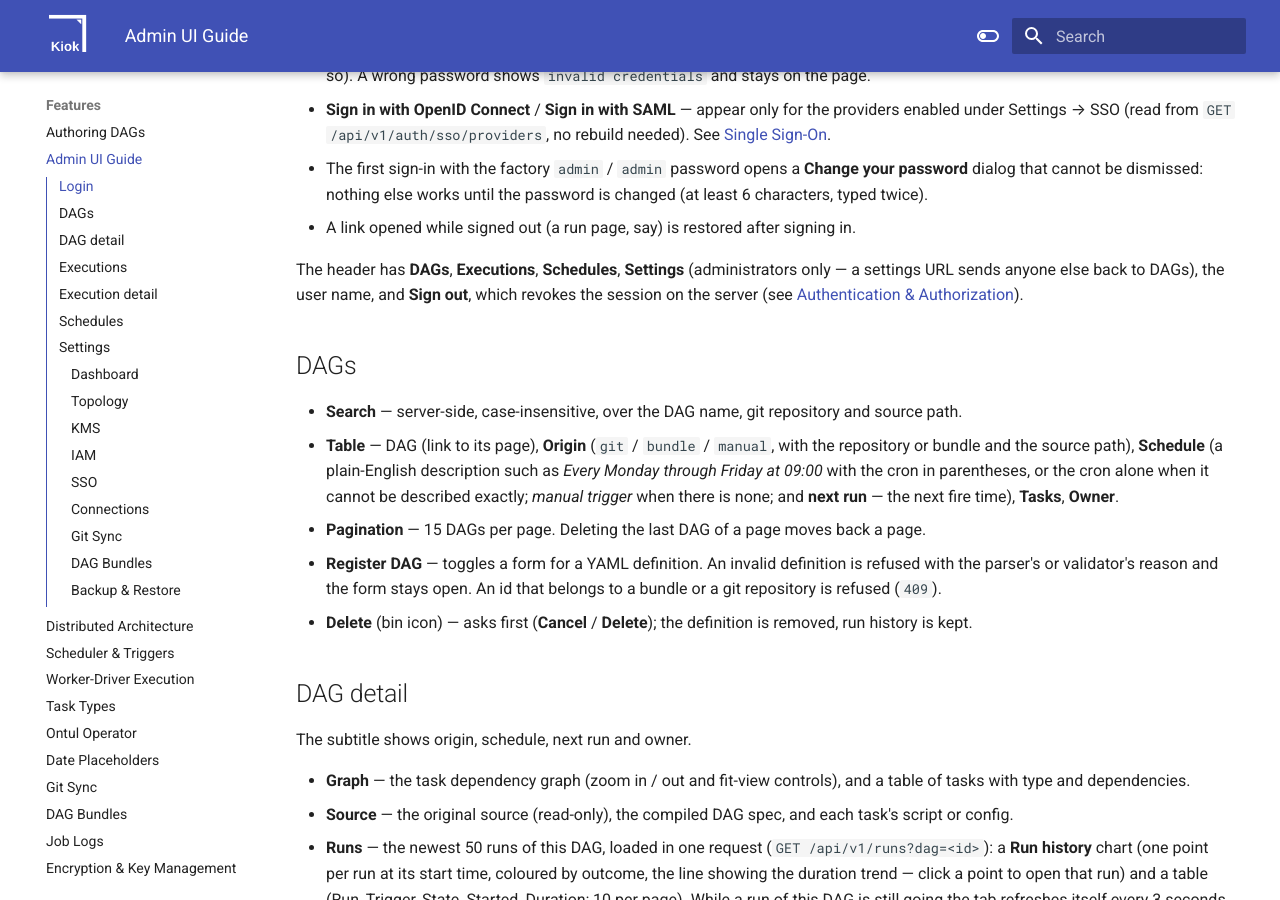
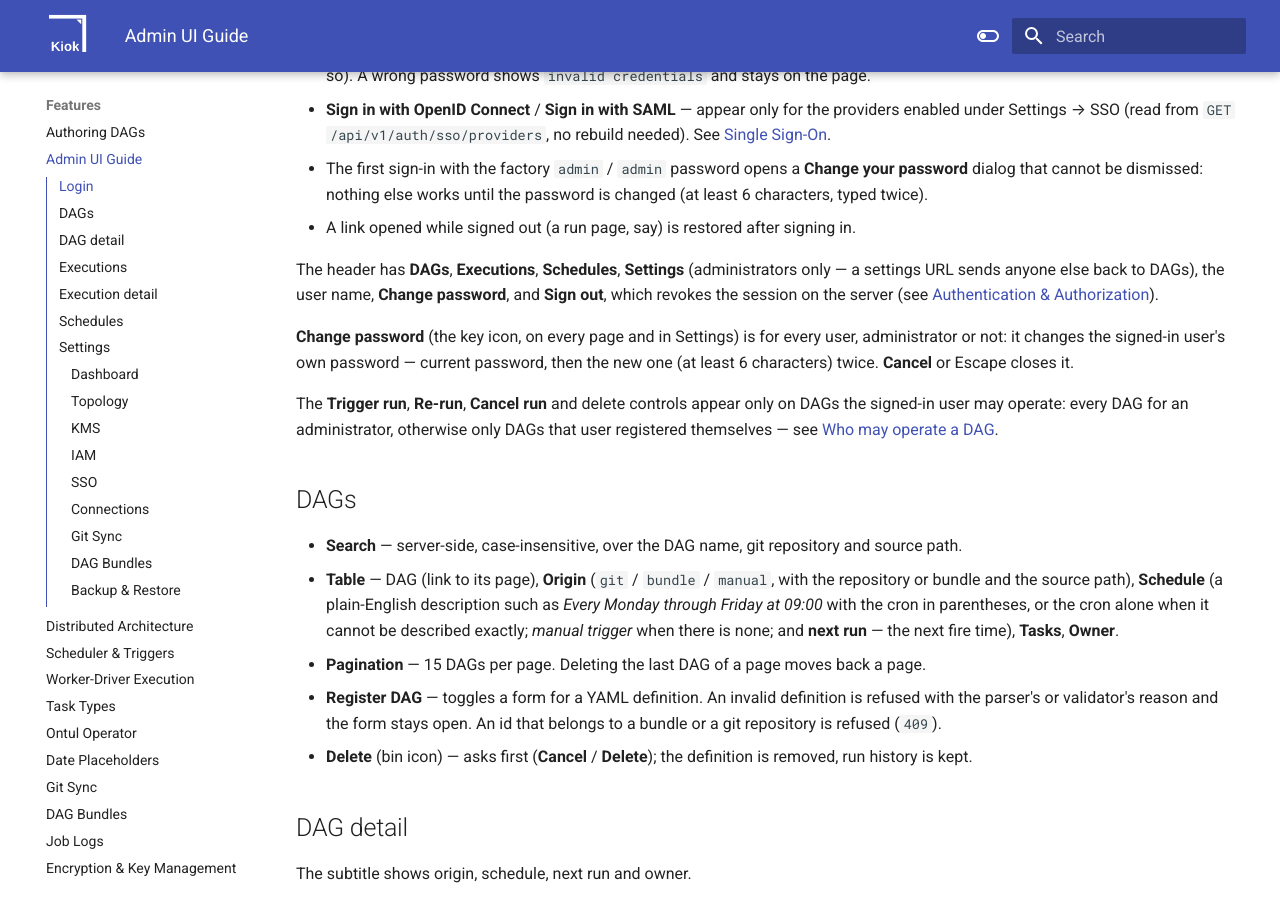
Before and after one commit to cloudcheflabs/kiok-docs, an MkDocs documentation site: the page built from docs/features/admin-ui.md, in a window 1280 px wide and 900 px high, scrolled down 449 px. Built offline with MkDocs 1.6.1 and Material for MkDocs 9.7.7, drawn with Linux system fonts in a browser that asks for light colours; the version menu is left out.

Commit message:
docs(admin-ui): 헤더의 본인 비밀번호 변경, 소유자에게만 보이는 실행 컨트롤
Co-Authored-By: Claude Opus 5.5 <noreply@anthropic.com>

```diff
--- a/docs/features/admin-ui.md
+++ b/docs/features/admin-ui.md
@@ -20,8 +20,16 @@ server returns. A missing value shows as `—`, never as an empty cell, `Invalid
 - A link opened while signed out (a run page, say) is restored after signing in.
 
 The header has **DAGs**, **Executions**, **Schedules**, **Settings** (administrators only — a settings
-URL sends anyone else back to DAGs), the user name, and **Sign out**, which revokes the session on the
-server (see [Authentication &amp; Authorization](auth-authz.md)).
+URL sends anyone else back to DAGs), the user name, **Change password**, and **Sign out**, which revokes
+the session on the server (see [Authentication &amp; Authorization](auth-authz.md)).
+
+**Change password** (the key icon, on every page and in Settings) is for every user, administrator or not:
+it changes the signed-in user's own password — current password, then the new one (at least 6
+characters) twice. **Cancel** or Escape closes it.
+
+The **Trigger run**, **Re-run**, **Cancel run** and delete controls appear only on DAGs the signed-in user
+may operate: every DAG for an administrator, otherwise only DAGs that user registered themselves — see
+[Who may operate a DAG](auth-authz.md#dags-and-runs).
 
 ## DAGs
 
```
